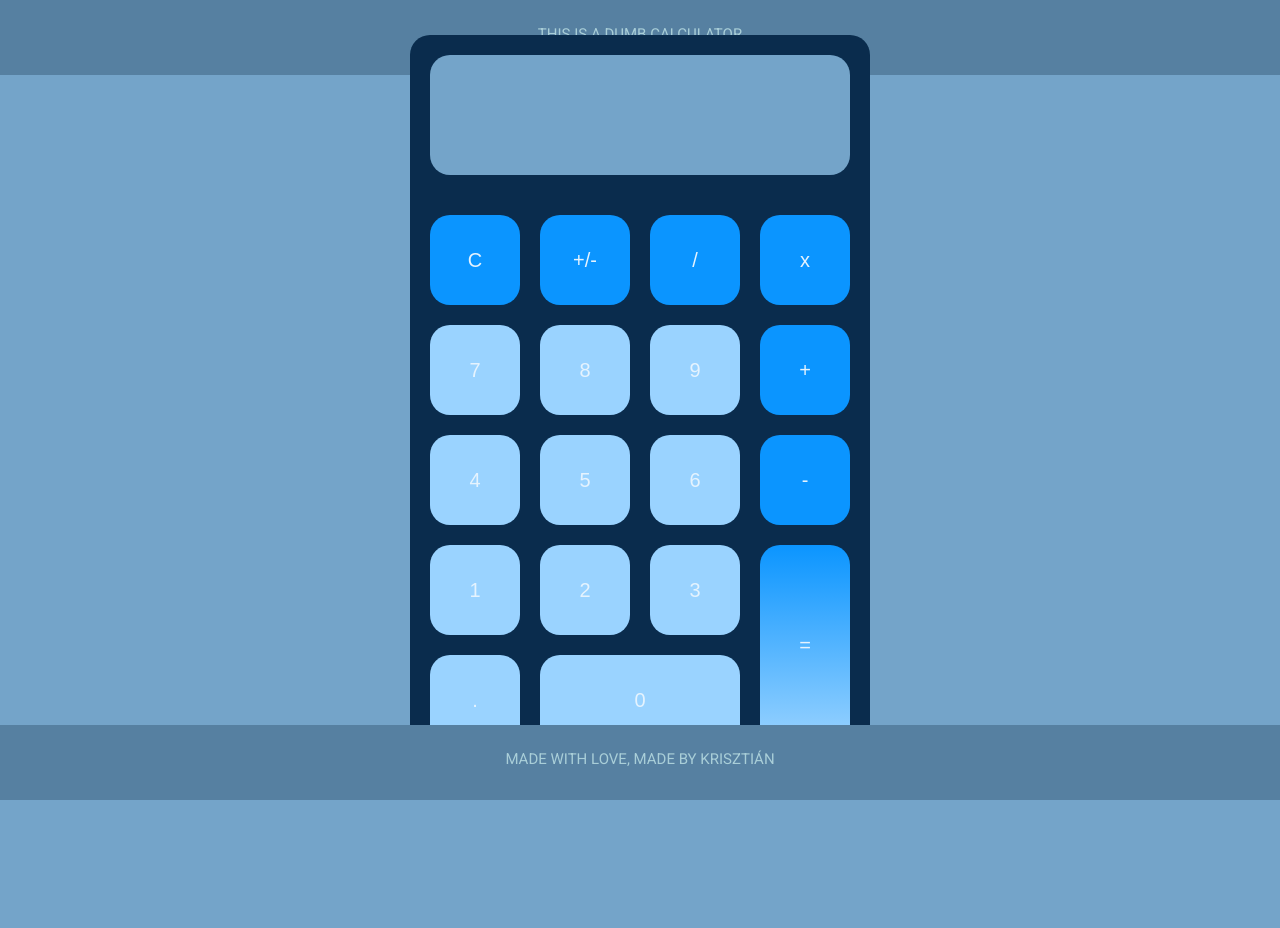
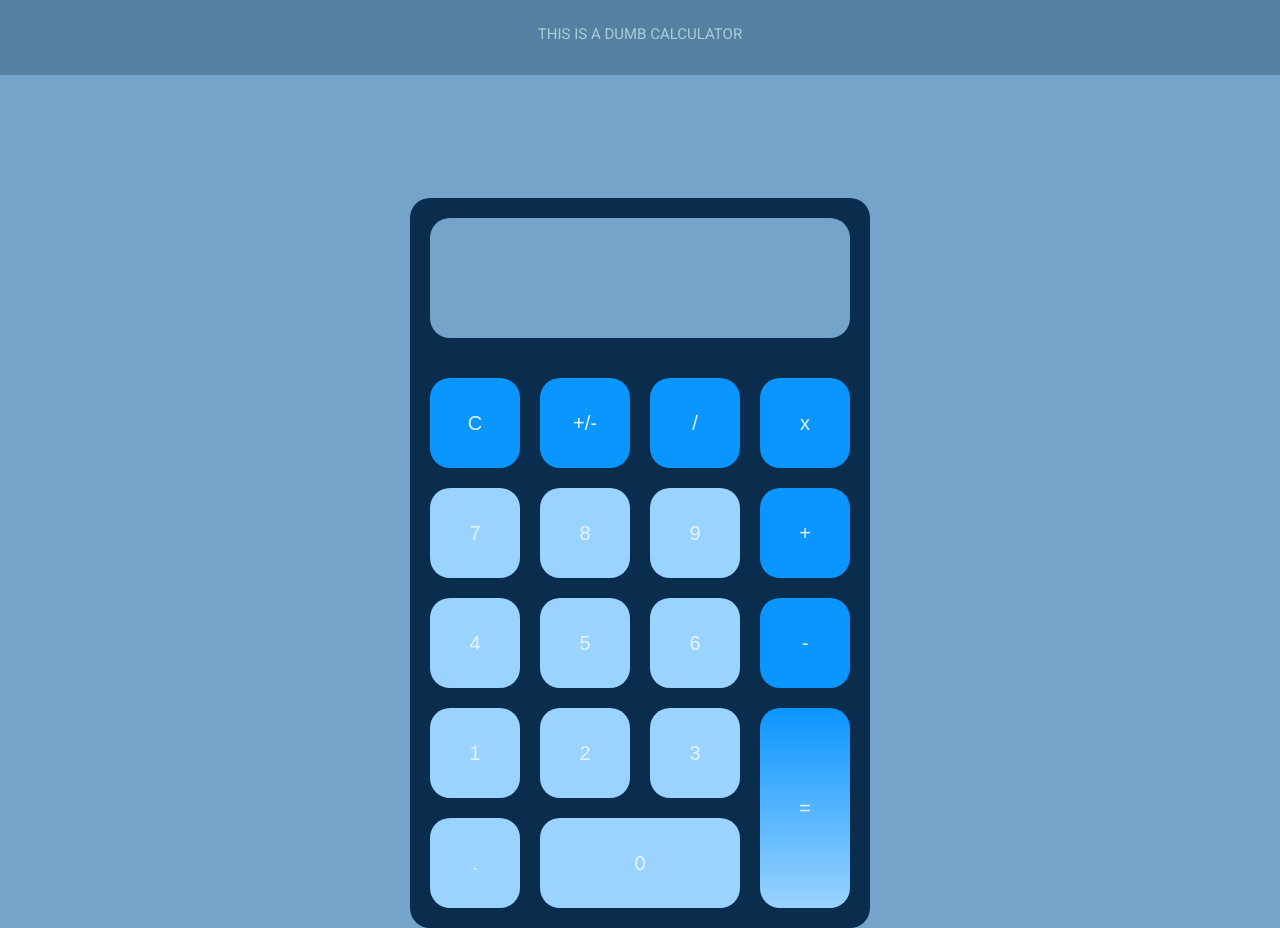
Before and after one commit to lenioh/calculator, a plain HTML site: page index.html in a window 1280 px wide. Shown: the top 928 px of the page. Before the commit the page ends 800 px from the top, so only its background shows below. Drawn offline with Linux system fonts and the light colour scheme.

Commit message:
little css correction

```diff
--- a/style.css
+++ b/style.css
@@ -9,13 +9,15 @@ body{
     align-items: center;
     font-family: 'Roboto', sans-serif;
     font-size: 30px;
+    justify-content: space-between;
+    height: 88vw;
 }
 .calculatorbody {
-    position: absolute;
-    top: 50%;
-    transform: translateY(-50%);
+    position: static;
     border-radius: 20px;
     background-color: #0A2C4D;
+    margin-top: 20px;
+    margin-bottom: 20px;
 }
 
 .numbermatrix {
@@ -102,6 +104,12 @@ footer {
 }
 
 footer {
-    position: absolute;
+    position: static;
     bottom: 0;
+    margin-top: 20px;
 }
+
+header {
+    margin-bottom: 20px;
+
+}
```
